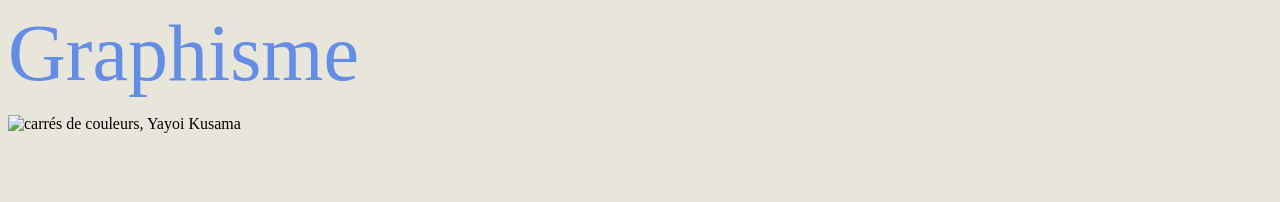
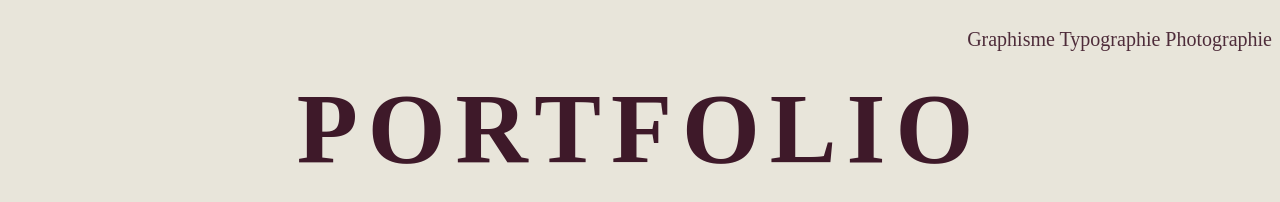
Before and after one commit to learychlewski/learychlewski.github.io, a plain HTML site: page index.html in a window 1280 px wide. Drawn offline with Linux system fonts and the light colour scheme.

Commit message:
Update index.html

```diff
--- a/index.html
+++ b/index.html
@@ -4,22 +4,29 @@
     <meta charset="UTF-8">
     <meta http-equiv="X-UA-Compatible" content="IE=edge">
     <meta name="viewport" content="width=device-width, initial-scale=1.0">
-    <title>Graphisme</title>
+    <title>Portfolio</title>
     <link rel="stylesheet" href="style.css">
 </head>
 
-
 <body>
 
-<div class="titres">
+    <div class="boutons">
+    <p>
 
-    Graphisme
+        <a href="graphisme.html">Graphisme</a>
 
-</div>
+        <a href="typo.html">Typographie</a>
+
+        <a href="photo.html">Photographie</a>
+
+    </p>
+    </div>
+
+    <p>
+        <h1>PORTFOLIO</h1>
+    </p>
 
 
-<p>
-    <img src="portfolio/media/img4.jpg" width="30%" height="30%" alt="carrés de couleurs, Yayoi Kusama">
-</p>
+
 
 </body>
```
